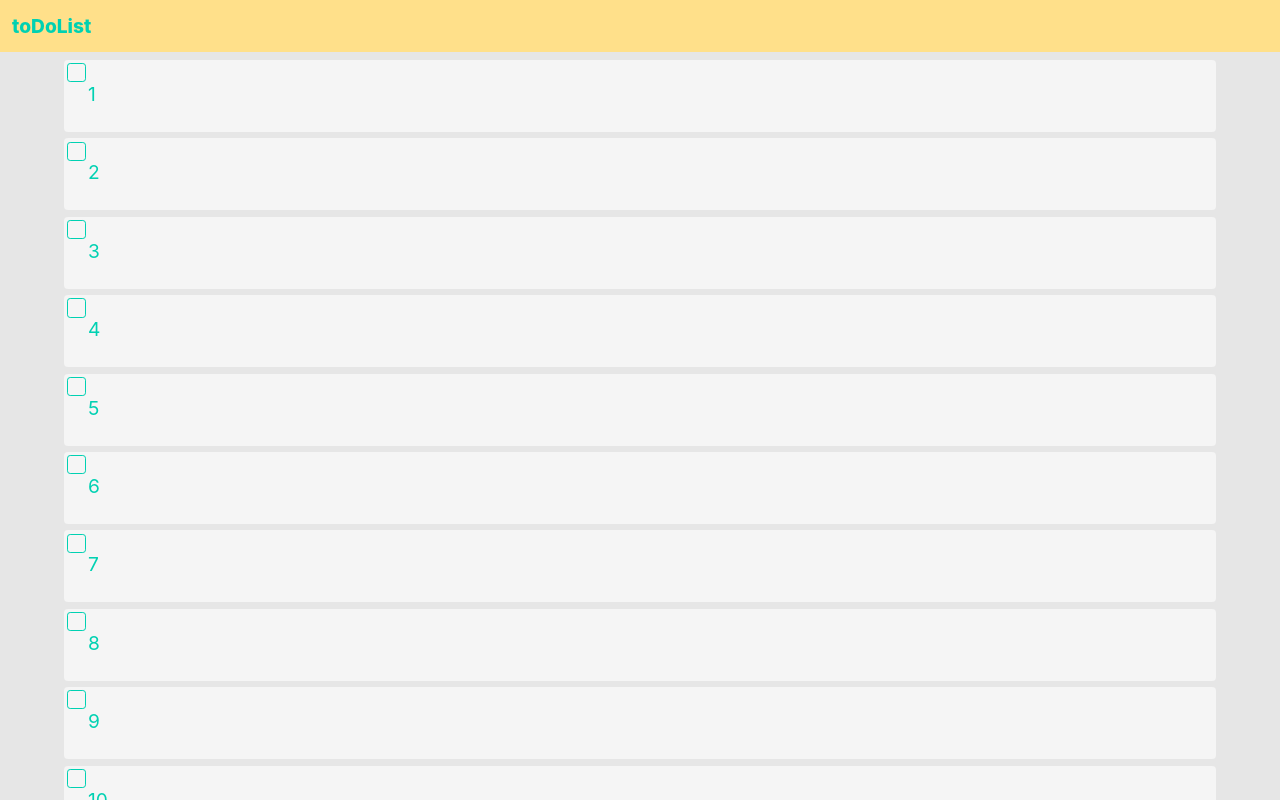
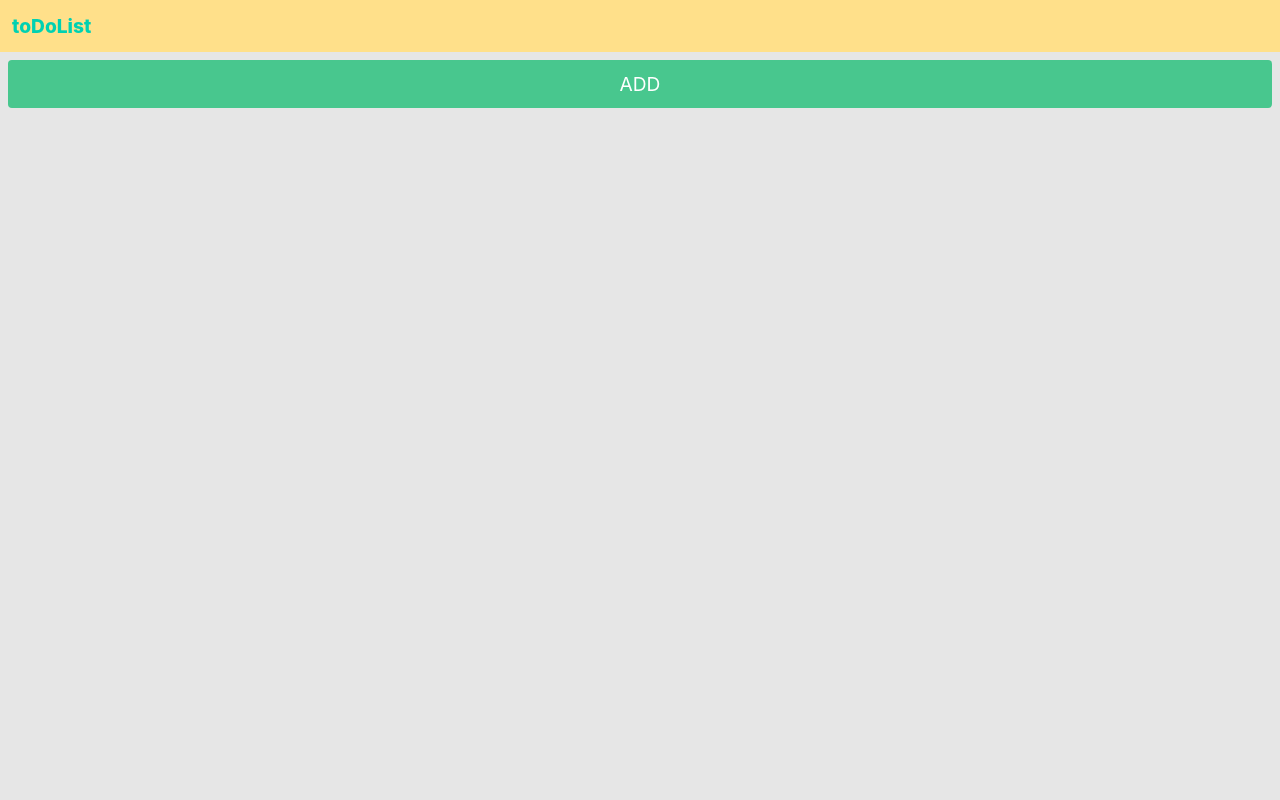
Before and after one commit to 156ban/myToDoList, a Vue app: page / in a window 1280 px wide. Built offline with nearby package versions, Linux system fonts and the light colour scheme.

Commit message:
添加功能开发。

```diff
--- a/src/components/content/content.vue
+++ b/src/components/content/content.vue
@@ -22,6 +22,9 @@
             </div>
           </div>
         </div>
+        <div class="block do-list-item add-item" :key="-1">
+          <button class="button is-success" @click="addItem">ADD</button>
+        </div>
       </transition-group>
     </draggable>
   </div>
@@ -30,30 +33,20 @@
 <script>
 import draggable from "vuedraggable";
 import radioCustom from "../elements/radio.vue";
+import bus from "@/utils/bus";
 
 export default {
   name: "HelloWorld",
   components: {
     draggable,
-    radioCustom
+    radioCustom,
   },
   props: {
     msg: String,
   },
   data() {
     return {
-      myArray: [
-        { id: 1, text: "1" , status: false},
-        { id: 2, text: "2" , status: false},
-        { id: 3, text: "3" , status: false},
-        { id: 4, text: "4" , status: false},
-        { id: 5, text: "5" , status: false},
-        { id: 6, text: "6" , status: false},
-        { id: 7, text: "7" , status: false},
-        { id: 8, text: "8" , status: false},
-        { id: 9, text: "9" , status: false},
-        { id: 10, text: "10" , status: false},
-      ],
+      myArray: [],
       drag: false,
       activeItem: null,
     };
@@ -65,19 +58,32 @@ export default {
         group: "description",
         disabled: false,
         ghostClass: "ghost",
+        pageStatus: 0, //0:未完成，1:已完成，2：全部
       };
     },
   },
   watch: {},
   methods: {
     addItem() {
-      this.myArray.push({ id: Symbol(), status: false, test: "新事件" });
+      const id = this.getNewId();
+      this.myArray.push({ id, status: false, text: "新事件" });
     },
     delItem(index) {
       this.myArray.splice(index, 1);
     },
     saveData() {
       localStorage.setItem("myArray", JSON.stringify(this.myArray));
+    },
+    getNewId() {
+      for (let i = 0; i < 10000; i++) {
+        if (
+          !this.myArray.some((item) => {
+            item.id === i;
+          })
+        ) {
+          return i;
+        }
+      }
     },
   },
   created() {
@@ -91,6 +97,10 @@ export default {
 
     window.addEventListener("beforeunload", (e) => this.saveData(e));
     window.addEventListener("unload", (e) => this.saveData(e));
+
+    bus.$on("change-page", (value) => {
+      this.pageStatus = value;
+    });
   },
 };
 </script>
@@ -100,6 +110,7 @@ export default {
 #app-content {
   background-color: hsl(0, 0%, 90%);
   padding: 0.1rem;
+  margin-bottom: 8rem;
   .do-list-item {
     margin: 0.4rem;
   }
@@ -155,5 +166,15 @@ export default {
     margin: 0;
     min-height: 2rem;
   }
+
+  .add-item {
+    .button {
+      height: 3rem;
+      line-height: 3rem;
+      padding: 0;
+      font-size: 1.2rem;
+      width: 100%;
+    }
+  }
 }
 </style>
--- a/src/components/nav/navBar.vue
+++ b/src/components/nav/navBar.vue
@@ -1,11 +1,20 @@
 <template>
-  <nav class="navbar is-warning app-navbar" role="navigation" aria-label="main navigation" id="app-navbar">
+  <nav
+    class="navbar is-warning app-navbar"
+    role="navigation"
+    aria-label="main navigation"
+    id="app-navbar"
+  >
     <div class="navbar-brand">
       <div class="navbar-item">
         <span class="title-text">toDoList</span>
       </div>
 
-      <a role="button" class="navbar-burger" @click="isOpenMenue = !isOpenMenue">
+      <a
+        role="button"
+        class="navbar-burger"
+        @click="isOpenMenue = !isOpenMenue"
+      >
         <span aria-hidden="true"></span>
         <span aria-hidden="true"></span>
         <span aria-hidden="true"></span>
@@ -13,18 +22,28 @@
     </div>
 
     <div class="navbar-menu" style="display: block" v-show="isOpenMenue">
-      <div class="navbar-start" ref="menu" @click="isOpenMenue = false">
-        <a class="navbar-item" @click="changePage(0)"> 未完成 </a>
-        <a class="navbar-item" @click="changePage(1)"> 已完成 </a>
-        <a class="navbar-item" @click="changePage(2)"> 全部 </a>
+      <div
+        class="navbar-start is-horizontal"
+        ref="menu"
+        @click="isOpenMenue = false"
+      >
+        <a class="navbar-item is-warning button" @click="changePage(0)">
+          未完成
+        </a>
+        <a class="navbar-item is-success button" @click="changePage(1)">
+          已完成
+        </a>
+        <a class="navbar-item is-primary button" @click="changePage(2)">
+          全部
+        </a>
       </div>
     </div>
   </nav>
 </template>
 
 <script>
-import bus from '@/utils/bus';
-import { isParent } from '@/utils/dom';
+import bus from "@/utils/bus";
+import { isParent } from "@/utils/dom";
 
 export default {
   props: {
@@ -38,17 +57,17 @@ export default {
   watch: {
     isOpenMenue(val) {
       if (val) {
-        document.addEventListener('click', this.closeOption, true);
+        document.addEventListener("click", this.closeOption, true);
       }
     },
   },
   methods: {
     changePage() {
-      bus.$emit('change-page', 0); //0:未完成，1:已完成，2：全部
+      bus.$emit("change-page", 0); //0:未完成，1:已完成，2：全部
     },
     closeOption(e) {
       this.isOpenMenue = false;
-      document.removeEventListener('click', this.closeOption, true);
+      document.removeEventListener("click", this.closeOption, true);
       let dom = this.$refs.menu;
       if (!isParent(e.target, dom)) {
         if (e && e.stopPropagation) {
@@ -72,6 +91,17 @@ export default {
   .navbar-menu {
     position: absolute;
     width: 100%;
+    padding: 0;
+    .navbar-start {
+      display: flex;
+      .navbar-item {
+        flex-grow: 1;
+        text-align: center;
+        width: 33.3%;
+        border-radius: 0;
+        color: #fff;
+      }
+    }
   }
 }
 </style>
```
